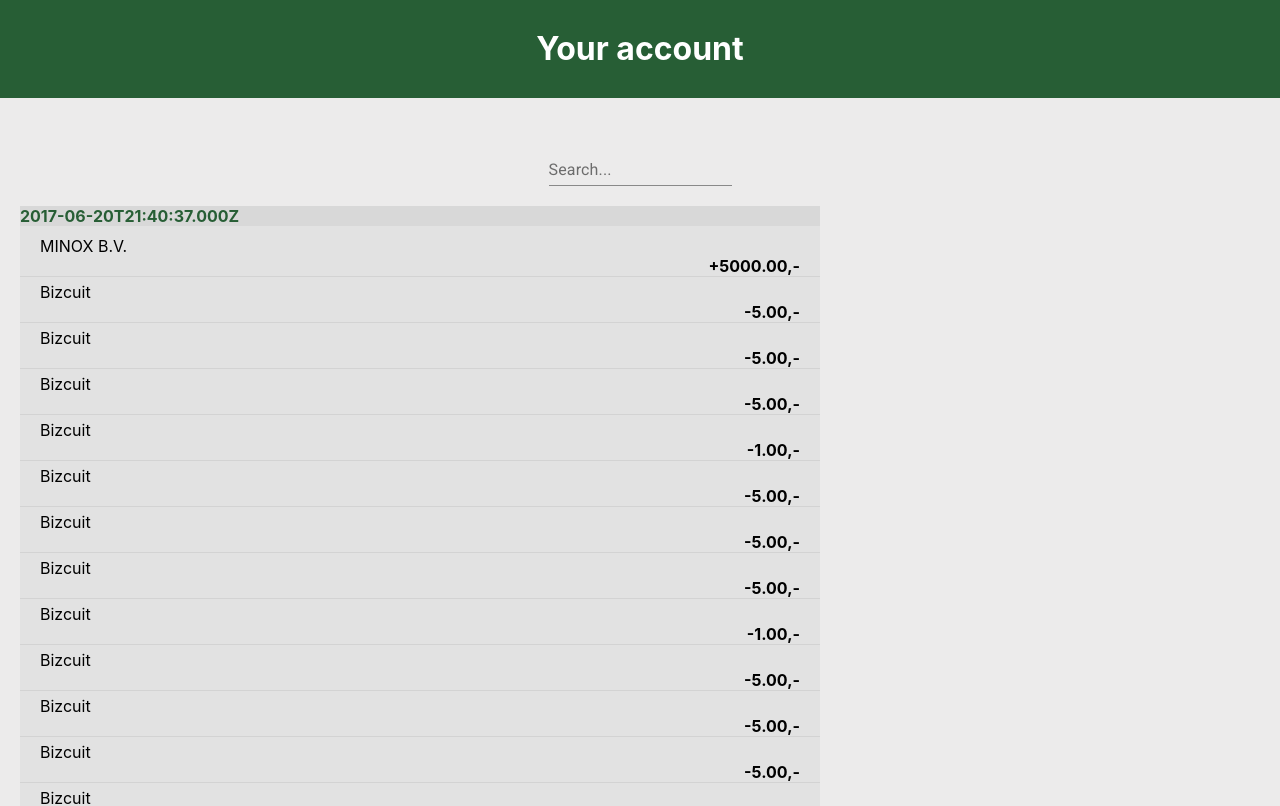
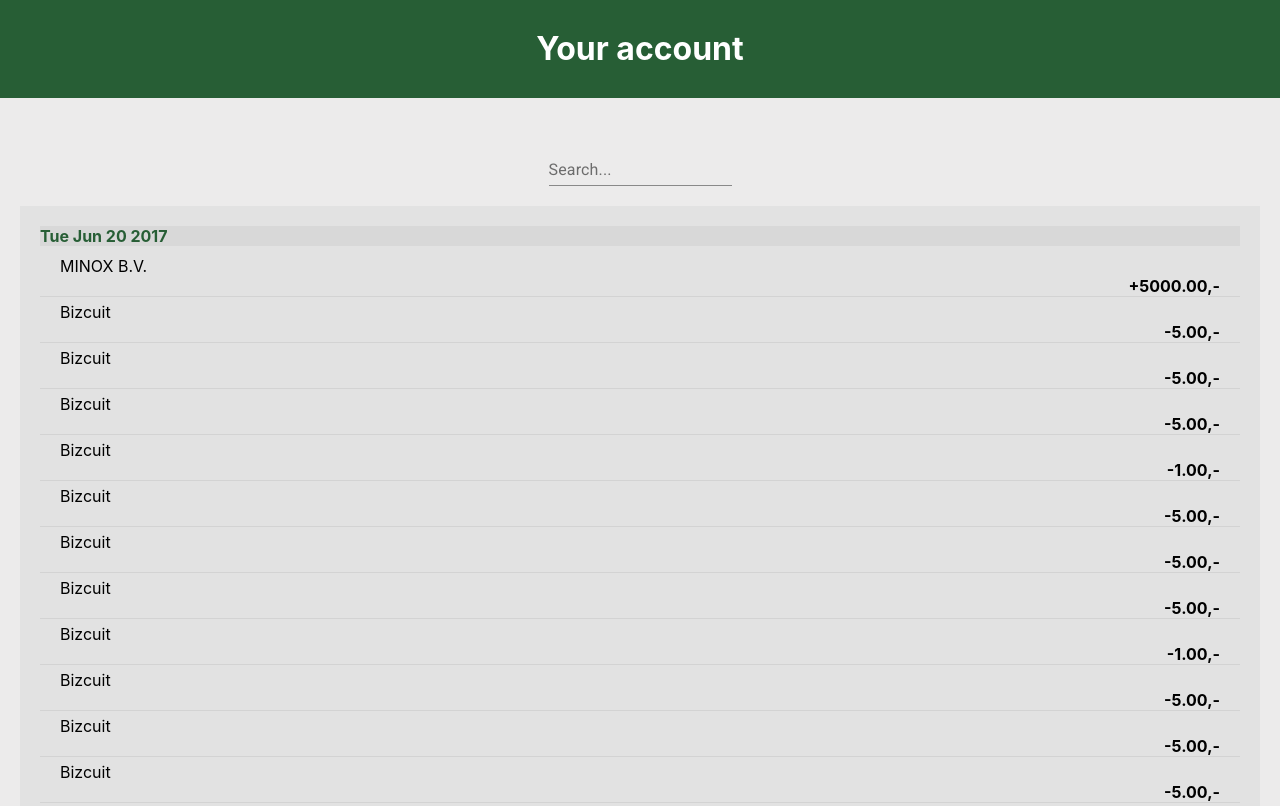
Before and after one commit to laurenssvg/bizcuit-assignment, a React (Create React App) app: page / in a window 1280 px wide. Shown: the top 806 px of the page. Built offline with nearby package versions, Linux system fonts and the light colour scheme.

Commit message:
made modals work and did some styling updates

```diff
--- a/package.json
+++ b/package.json
@@ -9,7 +9,9 @@
     "@testing-library/user-event": "^7.1.2",
     "react": "^16.12.0",
     "react-dom": "^16.12.0",
-    "react-scripts": "3.3.0"
+    "react-modal": "^3.11.1",
+    "react-scripts": "3.3.0",
+    "reactjs-popup": "^1.5.0"
   },
   "scripts": {
     "start": "react-scripts start",
--- a/src/App.css
+++ b/src/App.css
@@ -1,4 +1,4 @@
 .App {
   margin: 0 auto;
-  background-color: rgb(236, 235, 235);
+  background-color: #ecebeb;
 }
--- a/src/App.js
+++ b/src/App.js
@@ -32,7 +32,7 @@ class App extends React.Component {
     );
 
     return (
-      <div className="App">
+      <div className='App'>
         <Header />
         <SearchBox handleChange={this.handleChange} />
         <Statement statements={filteredStatements} />
--- a/src/components/statement-balance/statement-balance.component.jsx
+++ b/src/components/current-balance/current-balance.component.jsx
@@ -1,8 +1,8 @@
 import React from "react";
 import "./statement-balance.styles.css";
 
-const StatementBalance = ({ balance }) => {
+const CurrentBalance = ({ balance }) => {
   return <div>{balance.amount}</div>;
 };
 
-export default StatementBalance;
+export default CurrentBalance;
--- a/src/components/statement-transaction/statement-transaction.component.jsx
+++ b/src/components/statement-transaction/statement-transaction.component.jsx
@@ -1,16 +1,49 @@
 import React from "react";
 import "./statement-transaction.styles.css";
+import TransactionModal from "../transaction-modal/transaction-modal.component";
 
-const StatementTransaction = ({ transaction }) => {
-  return (
-    <div className="transaction">
-      <span className="name">{transaction.name}</span>
-      {transaction.debit_credit === "credit" ? (
-        <span className="amount">+{transaction.amount.toFixed(2)},-</span>
-      ) : (
-        <span className="amount">-{transaction.amount.toFixed(2)},-</span>
-      )}
-    </div>
-  );
-};
+class StatementTransaction extends React.Component {
+  constructor(props) {
+    super();
+
+    this.state = {
+      modalIsOpen: false,
+      selectedTransaction: undefined
+    };
+  }
+
+  openModal = () => {
+    this.setState({
+      modalIsOpen: true,
+      selectedTransaction: this.props.transaction.name
+    });
+  };
+
+  closeModal = e => {
+    e.stopPropagation();
+    this.setState(() => ({ modalIsOpen: false }));
+  };
+
+  render() {
+    return (
+      <div onClick={this.openModal} className='transaction'>
+        <span className='name'>{this.props.transaction.name}</span>
+        {this.props.transaction.debit_credit === "credit" ? (
+          <span className='amount'>
+            +{this.props.transaction.amount.toFixed(2)},-
+          </span>
+        ) : (
+          <span className='amount'>
+            -{this.props.transaction.amount.toFixed(2)},-
+          </span>
+        )}
+        <TransactionModal
+          modalIsOpen={this.state.modalIsOpen}
+          selectedTransaction={this.state.selectedTransaction}
+          closeModal={this.closeModal}
+        />
+      </div>
+    );
+  }
+}
 export default StatementTransaction;
--- a/src/components/statement/statement.component.jsx
+++ b/src/components/statement/statement.component.jsx
@@ -6,9 +6,11 @@ import StatementTransaction from "../statement-transaction/statement-transaction
 const Statement = ({ statements }) => {
   const statement = statements.map(statement => {
     return (
-      <div className="overview">
-        <div className="date-and-balance">{statement.date}</div>
-        <div className="transactions">
+      <div className='statement'>
+        <div className='date-and-balance'>
+          {new Date(Date.parse(statement.date)).toDateString()}
+        </div>
+        <div className='transactions'>
           {statement.transactions.map(transaction => (
             <StatementTransaction
               key={transaction.description}
@@ -20,7 +22,7 @@ const Statement = ({ statements }) => {
     );
   });
 
-  return <div className="container">{statement}</div>;
+  return <div className='container'>{statement}</div>;
 };
 
 export default Statement;
--- a/src/components/statement/statement.styles.css
+++ b/src/components/statement/statement.styles.css
@@ -1,13 +1,14 @@
-.overview {
+.statement,
+.container {
   display: flex;
   flex-direction: column;
   margin: 20px;
-  max-width: 50rem;
   justify-content: center;
   background-color: rgb(226, 226, 226);
 }
 
 .date-and-balance {
+  display: flex;
   background-color: #d8d8d8;
   color: #275e35;
   user-select: none;
--- /dev/null
+++ b/src/components/transaction-modal/transaction-modal.component.jsx
@@ -0,0 +1,20 @@
+import React from "react";
+import Modal from "react-modal";
+import "./transaction-modal.styles.css";
+
+const TransactionModal = props => {
+  return (
+    <Modal
+      className='modal'
+      isOpen={props.modalIsOpen}
+      onRequestClose={props.closeModal}
+      contentLabel='selectedTransaction'
+      closeTimeoutMS={200}
+    >
+      <h3>{props.selectedTransaction}</h3>
+      <button onClick={props.closeModal}>Close</button>
+    </Modal>
+  );
+};
+
+export default TransactionModal;
--- /dev/null
+++ b/src/components/transaction-modal/transaction-modal.styles.css
@@ -0,0 +1,32 @@
+.ReactModalPortal > div {
+  opacity: 0;
+}
+
+.ReactModalPortal .ReactModal__Overlay {
+  align-items: center;
+  display: flex;
+  justify-content: center;
+  transition: opacity 200ms ease-in-out;
+}
+
+.ReactModalPortal .ReactModal__Overlay--after-open {
+  opacity: 1;
+}
+
+.ReactModalPortal .ReactModal__Overlay--before-close {
+  opacity: 0;
+}
+
+.modal {
+  background: #ecebeb;
+  width: 50%;
+  height: 50%;
+  outline: none;
+  padding: 5px;
+  text-align: center;
+}
+
+h3 {
+  background-color: #275e35;
+  color: white;
+}
```
Also changed, not shown: src/components/current-balance/current-balance.styles.css (added), 1 other file (tests, documents, lock files or other folders).
